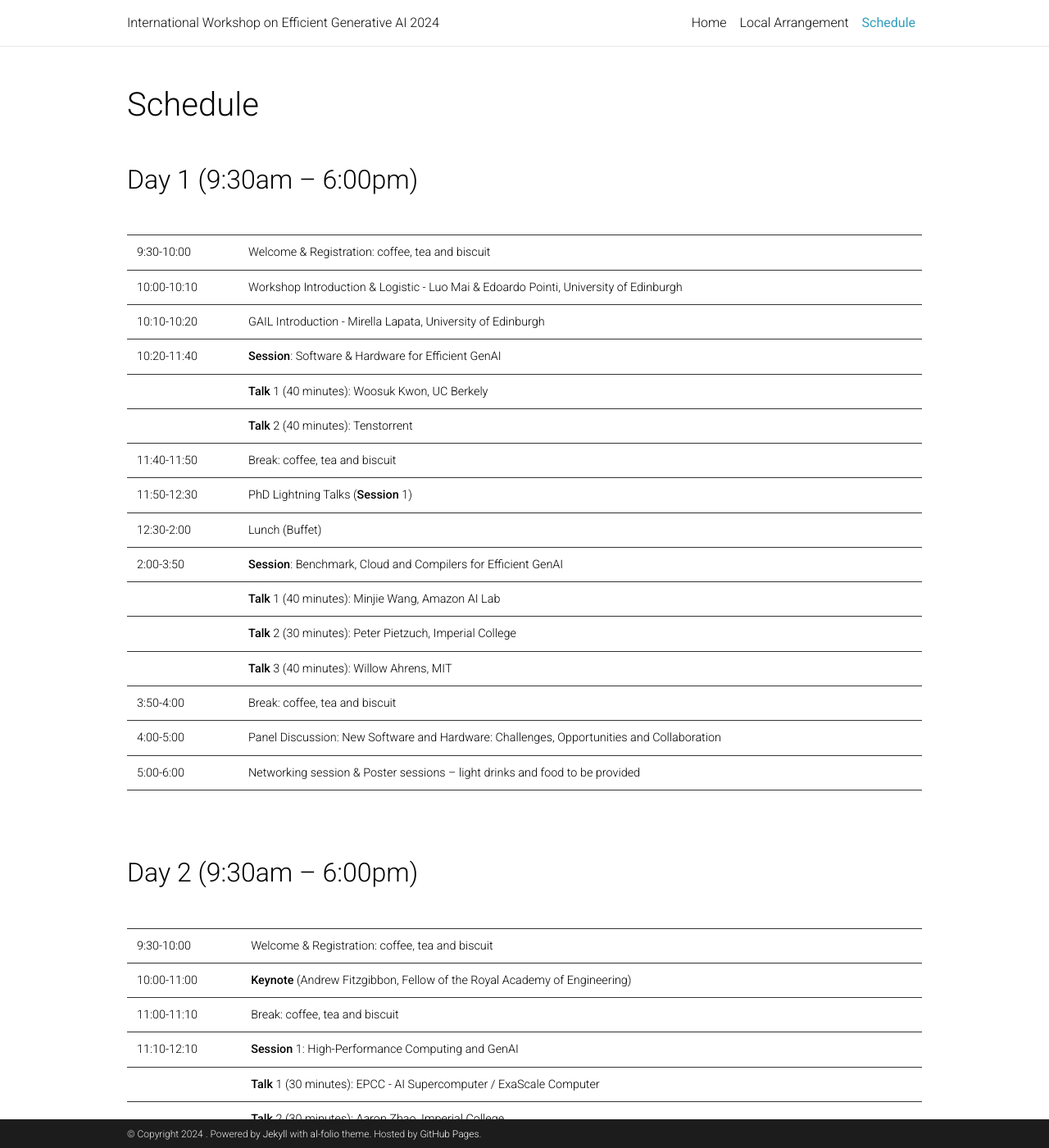
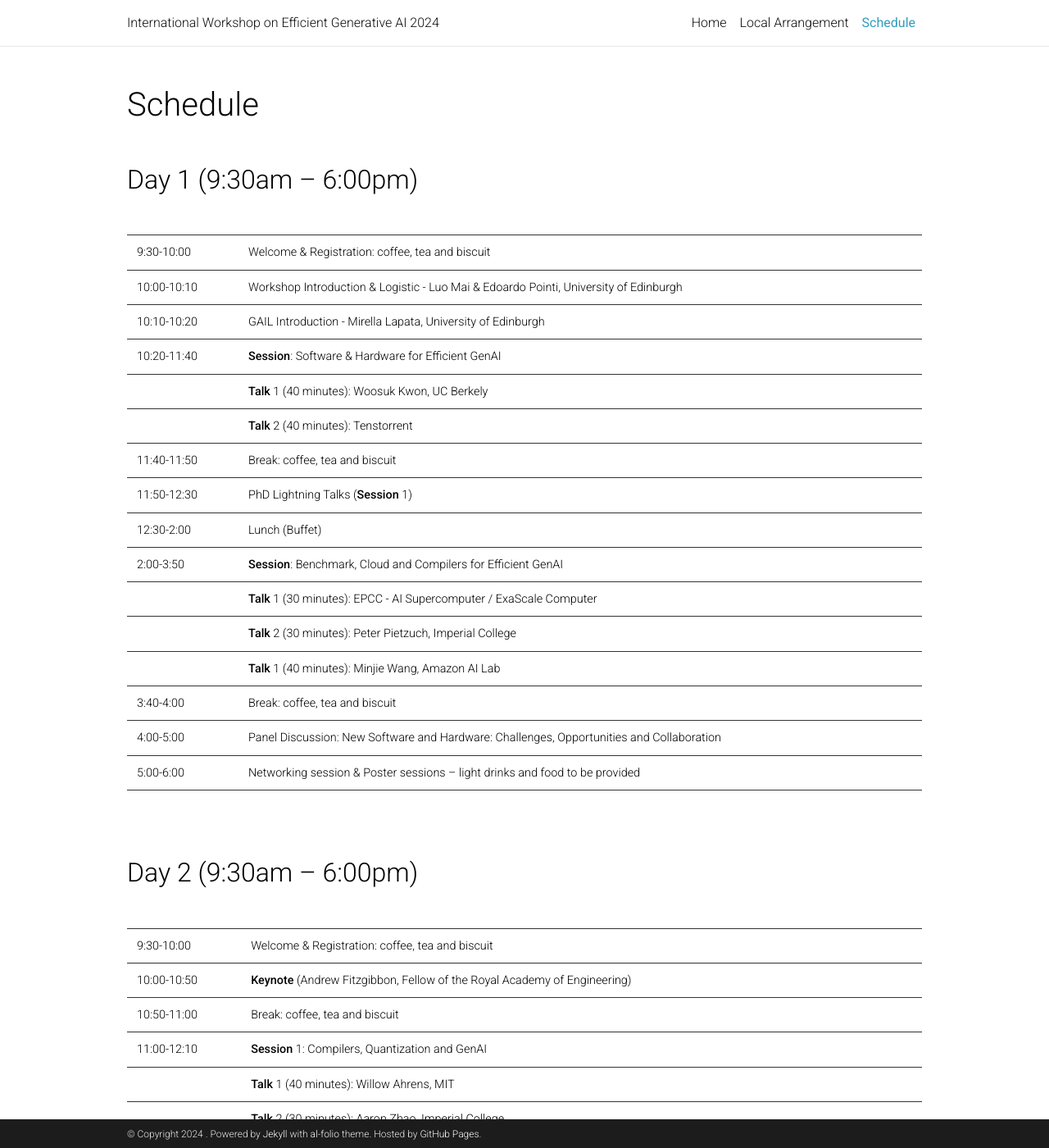
Before and after one commit to opensourcing-foundation-models/opensourcing-foundation-models.github.io, a Jekyll site: the page built from _pages/schedule.md, in a window 1280 px wide and 1400 px high. Shown: the whole window at 82% size. Built offline with Jekyll 4.4.1, drawn with Linux system fonts in a browser that asks for light colours; comment, search, counter and statistics services are not loaded; a style sheet for code colours, icons or effects is not loaded.

Commit message:
Update schedule.md

```diff
--- a/_pages/schedule.md
+++ b/_pages/schedule.md
@@ -23,10 +23,10 @@ nav_order: 5
 | 11:50-12:30 | PhD Lightning Talks (**Session** 1)            |
 | 12:30-2:00  | Lunch (Buffet)                             |
 | 2:00-3:50   | **Session**: Benchmark, Cloud and Compilers for Efficient GenAI |
+|             | **Talk** 1 (30 minutes): EPCC - AI Supercomputer / ExaScale Computer |
+|             | **Talk** 2 (30 minutes): Peter Pietzuch, Imperial College |
 |             | **Talk** 1 (40 minutes): Minjie Wang, Amazon AI Lab |
-|             | **Talk** 2 (30 minutes): Peter Pietzuch, Imperial College |
-|             | **Talk** 3 (40 minutes): Willow Ahrens, MIT     |
-| 3:50-4:00   | Break: coffee, tea and biscuit                                       |
+| 3:40-4:00   | Break: coffee, tea and biscuit                                       |
 | 4:00-5:00   | Panel Discussion: New Software and Hardware: Challenges, Opportunities and Collaboration |
 | 5:00-6:00   | Networking session & Poster sessions – light drinks and food to be provided |
 | | |
@@ -38,10 +38,10 @@ nav_order: 5
 <br>
 
 | 9:30-10:00  | Welcome & Registration: coffee, tea and biscuit         |
-| 10:00-11:00 | **Keynote** (Andrew Fitzgibbon, Fellow of the Royal Academy of Engineering)     |
-| 11:00-11:10 | Break: coffee, tea and biscuit                                       |
-| 11:10-12:10 | **Session** 1: High-Performance Computing and GenAI                   |
-|             | **Talk** 1 (30 minutes): EPCC - AI Supercomputer / ExaScale Computer |
+| 10:00-10:50 | **Keynote** (Andrew Fitzgibbon, Fellow of the Royal Academy of Engineering)     |
+| 10:50-11:00 | Break: coffee, tea and biscuit                                       |
+| 11:00-12:10 | **Session** 1: Compilers, Quantization and GenAI                   |
+|             | **Talk** 1 (40 minutes): Willow Ahrens, MIT      |
 |             | **Talk** 2 (30 minutes): Aaron Zhao, Imperial College |
 | 12:10-12:30 | PhD Lightning Talks (**Session** 2)            |
 | 12:30-2:00  | Lunch (Buffet)                             |
```
